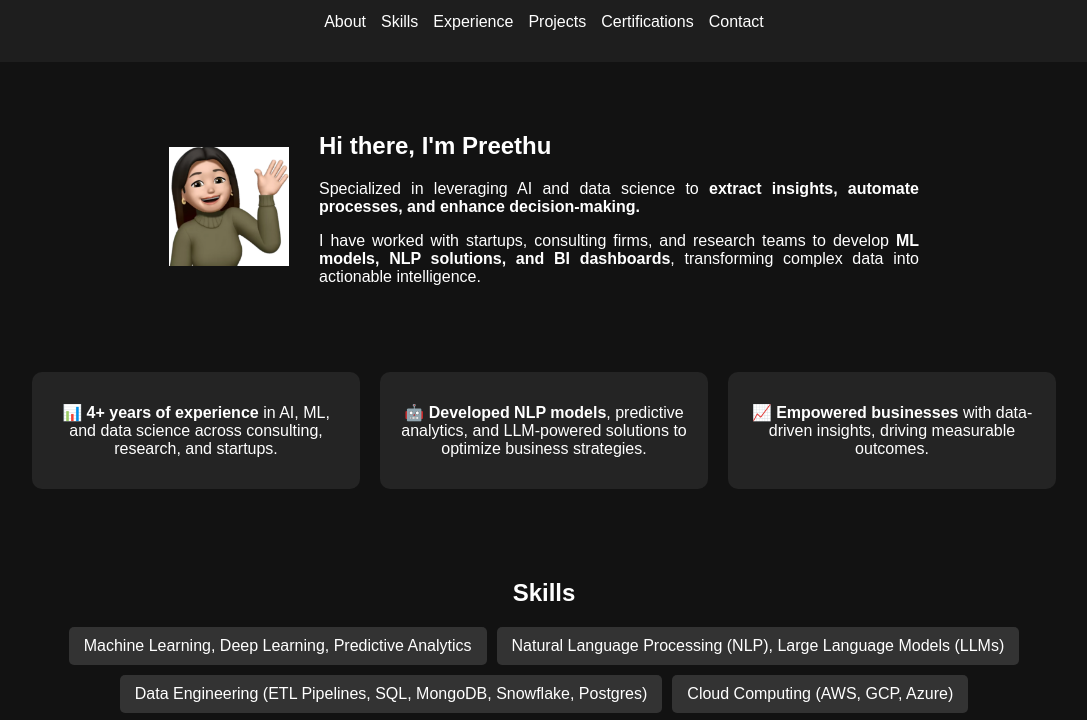
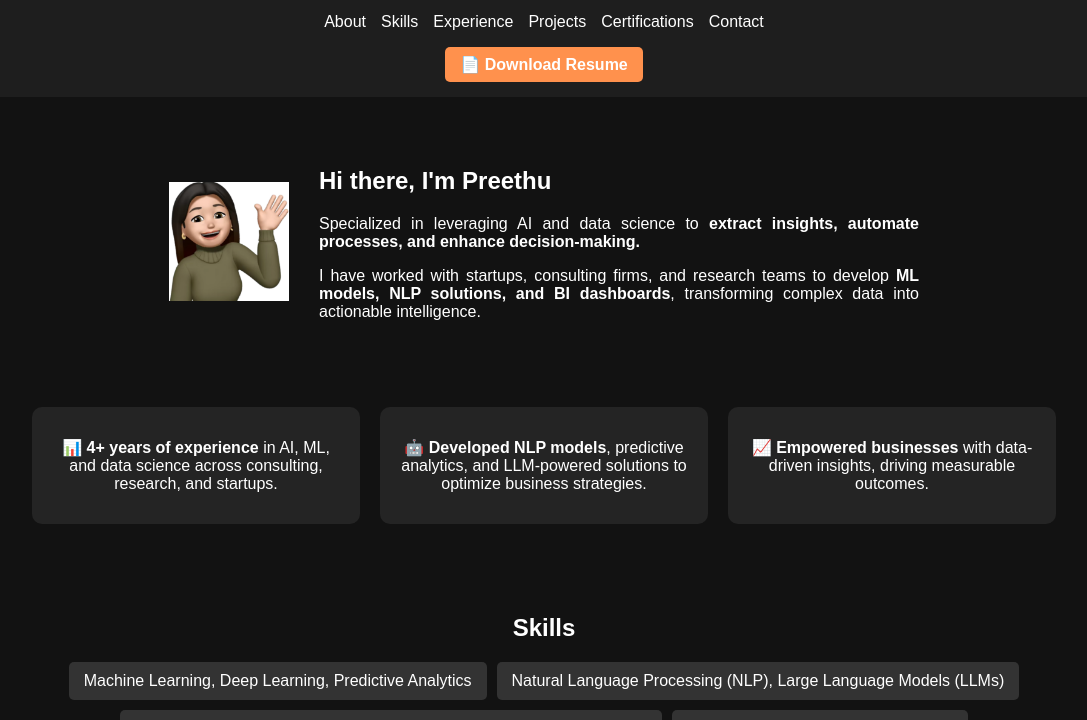
Before and after one commit to preethu-manjunath/github-portfolio, a plain HTML site: page index.html in a window 1280 px wide. Shown: the part 75-795 px from the top of the page, without its empty margins (96-1183 px from the left). Drawn offline with Linux system fonts and the light colour scheme.

Commit message:
Updated portfolio with refined content and styling

```diff
--- a/css/styles.css
+++ b/css/styles.css
@@ -38,6 +38,26 @@ nav ul li a {
     color: #ffffff;
     text-decoration: none;
     font-size: 16px;
+}
+
+.resume-container {
+    text-align: center;
+    margin-top: 10px;
+}
+
+.resume-link {
+    display: inline-block;
+    background: #ff914d; /* Orange button */
+    color: #fff;
+    padding: 8px 15px;
+    border-radius: 5px;
+    text-decoration: none;
+    font-weight: bold;
+    font-size: 16px;
+}
+
+.resume-link:hover {
+    background: #ff7b00;
 }
 
 /* About Section */
--- a/index.html
+++ b/index.html
@@ -20,9 +20,15 @@
                 <li><a href="#projects">Projects</a></li>
                 <li><a href="#certifications">Certifications</a></li>
                 <li><a href="#contact">Contact</a></li>
+                <!-- <li><a href="assets/Preethu_Resume.pdf" download class="resume-link">Download Resume</a></li> -->
             </ul>
         </nav>
+        <div class="resume-container"></div>
+            <a href="assets/Preethu_Resume.pdf" download class="resume-link">📄 Download Resume</a>
+        </div>
     </header>
+
+
 
     <section id="about" class="section">
         <div class="container about-container">
```
